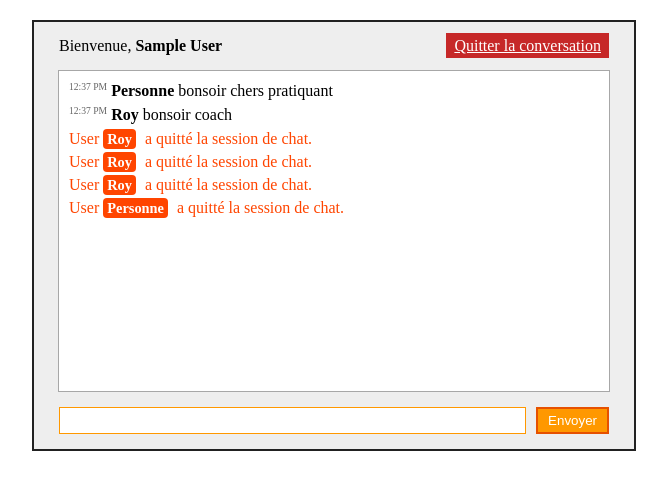
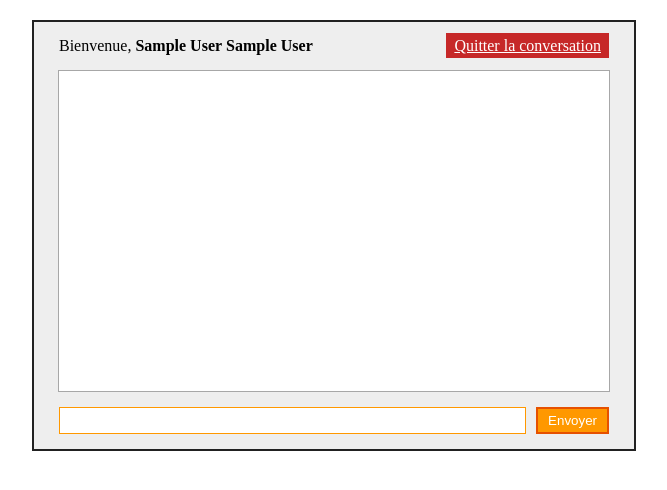
Before and after one commit to Nonoon971/OmnesSport, a PHP site: page /chat.php in a window 1280 px wide. Shown: the top 490 px of the page, without its empty margins (306-973 px from the left). Run offline with PHP 8.4, Linux system fonts and the light colour scheme; the visitor is signed in with stand-in values (Sample User, id 1).

Commit message:
chatroom

```diff
--- a/chat.php
+++ b/chat.php
@@ -4,7 +4,7 @@ if (isset($_GET['logout'])){
 
  //Message de sortie simple
  $logout_message = "<div class='msgln'><span class='left-info'>User <b class='user-name-left'>" .
- $_SESSION['nom'] . "</b> a quitté la session de chat.</span><br></div>";
+ $_SESSION['prenom']. "&nbsp;" .$_SESSION['nom'] . "</b> a quitté la session de chat.</span><br></div>";
 
 
  $myfile = fopen(__DIR__ . "/log.html", "a") or die("Impossible d'ouvrir le fichier!" . __DIR__ . "/log.html");
@@ -18,7 +18,7 @@ if (isset($_GET['logout'])){
 <html>
 <head>
  <meta charset="utf-8" />
- <title>Exemple Chat Texto</title>
+ <title>Chat OmnesSport</title>
  <link rel="stylesheet" href="style.css" />
 </head>
 <body id="chatPHP">
@@ -30,7 +30,7 @@ if (isset($_GET['logout'])){
      ?>
      <div id="wrapper">
          <div id="menu">
-            <p class="welcome">Bienvenue, <b><?php echo $_SESSION['nom']; ?></b></p>
+            <p class="welcome">Bienvenue, <b><?php echo $_SESSION['prenom']. "&nbsp;" .$_SESSION['nom']; ?></b></p>
             <p class="logout"><a id="exit" href="#">Quitter la conversation</a></p>
         </div>
         <div id="chatbox">
--- a/log.html
+++ /dev/null
@@ -1 +0,0 @@
-<div class='msgln'><span class='chat-time'>12:37 PM</span> <b class='username'>Personne</b> bonsoir chers pratiquant<br></div><div class='msgln'><span class='chat-time'>12:37 PM</span> <b class='username'>Roy</b> bonsoir coach<br></div><div class='msgln'><span class='left-info'>User <b class='user-name-left'>Roy</b> a quitté la session de chat.</span><br></div><div class='msgln'><span class='left-info'>User <b class='user-name-left'>Roy</b> a quitté la session de chat.</span><br></div><div class='msgln'><span class='left-info'>User <b class='user-name-left'>Roy</b> a quitté la session de chat.</span><br></div><div class='msgln'><span class='left-info'>User <b class='user-name-left'>Personne</b> a quitté la session de chat.</span><br></div>
--- a/post.php
+++ b/post.php
@@ -3,7 +3,7 @@ session_start();
 if(isset($_SESSION['nom'])){
  $text = $_POST['text'];
 
- $text_message = "<div class='msgln'><span class='chat-time'>".date("g:i A")."</span> <b class='username'>".$_SESSION['nom']."</b> ".stripslashes(htmlspecialchars($text))."<br></div>";
+ $text_message = "<div class='msgln'><span class='chat-time'>".date("g:i A")."</span> <b class='username'>". $_SESSION['prenom']. "&nbsp;" .$_SESSION['nom']."</b> ".stripslashes(htmlspecialchars($text))."<br></div>";
  // file_put_contents("log.html", $text_message, FILE_APPEND | LOCK_EX);
 
  $myfile = fopen(__DIR__ . "/log.html", "a") or die("Impossible d'ouvrir le fichier " . __DIR__ . "/log.html");
```
